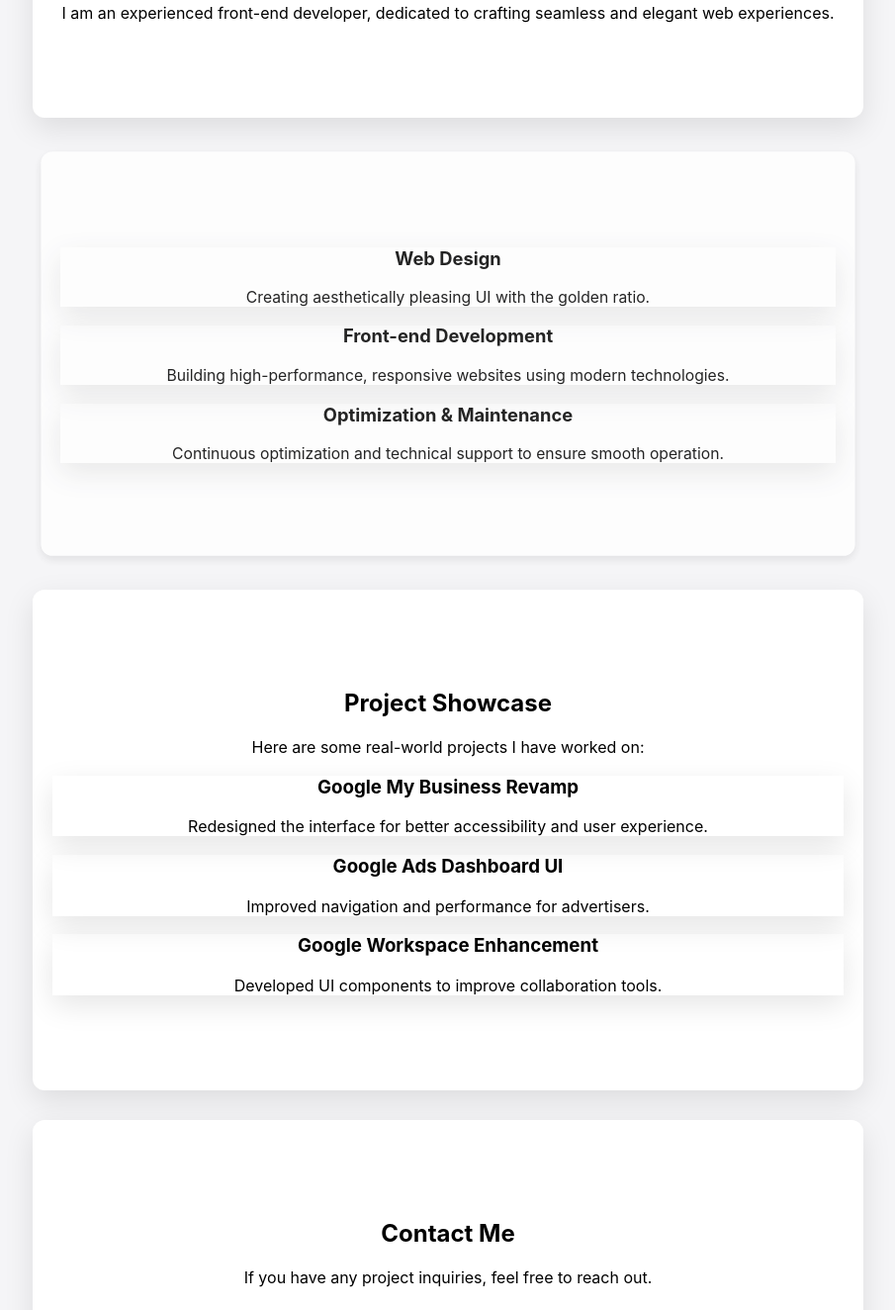
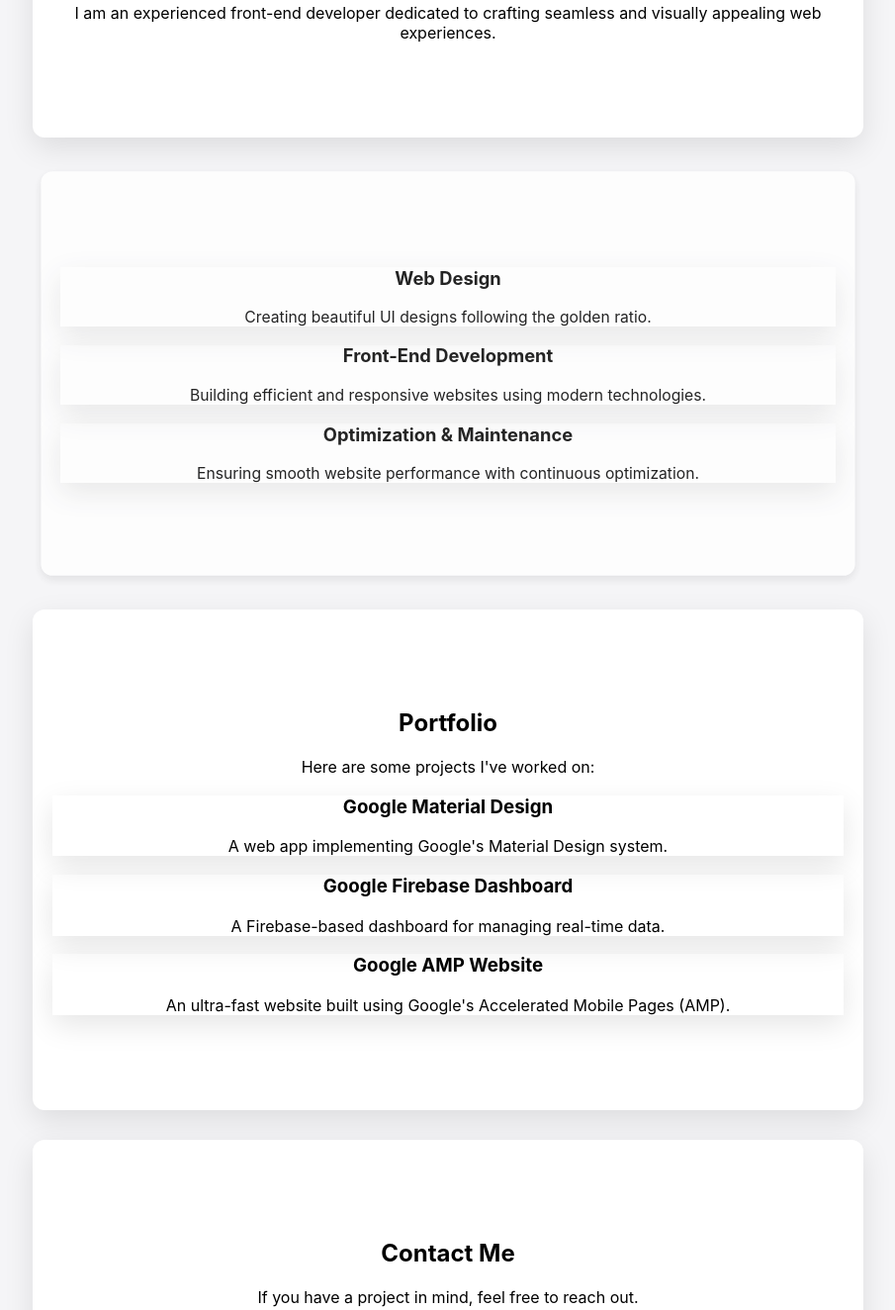
Before and after one commit to Dave616-arch/fiverr-site, a plain HTML site: page index.html in a window 1280 px wide. Shown: the part 384-1708 px from the top of the page at 99% size, without its empty margins (187-1092 px from the left). Drawn offline with Linux system fonts and the light colour scheme.

Commit message:
更新 index.html

```diff
--- a/index.html
+++ b/index.html
@@ -10,51 +10,50 @@
 
 <header>
     <h1>Welcome to My Portfolio</h1>
-    <p>Providing professional web design & development services</p>
+    <p>Providing professional web design and development services</p>
     <a href="#services" class="btn fade-button">View Services</a>
 </header>
 
 <section id="about" class="fade-section">
     <h2>About Me</h2>
-    <p>I am an experienced front-end developer, dedicated to crafting seamless and elegant web experiences.</p>
+    <p>I am an experienced front-end developer dedicated to crafting seamless and visually appealing web experiences.</p>
 </section>
 
 <section id="services">
     <div class="service fade-section">
         <h3>Web Design</h3>
-        <p>Creating aesthetically pleasing UI with the golden ratio.</p>
+        <p>Creating beautiful UI designs following the golden ratio.</p>
     </div>
     <div class="service fade-section">
-        <h3>Front-end Development</h3>
-        <p>Building high-performance, responsive websites using modern technologies.</p>
+        <h3>Front-End Development</h3>
+        <p>Building efficient and responsive websites using modern technologies.</p>
     </div>
     <div class="service fade-section">
         <h3>Optimization & Maintenance</h3>
-        <p>Continuous optimization and technical support to ensure smooth operation.</p>
+        <p>Ensuring smooth website performance with continuous optimization.</p>
     </div>
 </section>
 
 <section id="portfolio" class="fade-section">
-    <h2>Project Showcase</h2>
-    <p>Here are some real-world projects I have worked on:</p>
-
+    <h2>Portfolio</h2>
+    <p>Here are some projects I've worked on:</p>
     <div class="portfolio-item fade-section">
-        <h3>Google My Business Revamp</h3>
-        <p>Redesigned the interface for better accessibility and user experience.</p>
+        <h3>Google Material Design</h3>
+        <p>A web app implementing Google's Material Design system.</p>
     </div>
     <div class="portfolio-item fade-section">
-        <h3>Google Ads Dashboard UI</h3>
-        <p>Improved navigation and performance for advertisers.</p>
+        <h3>Google Firebase Dashboard</h3>
+        <p>A Firebase-based dashboard for managing real-time data.</p>
     </div>
     <div class="portfolio-item fade-section">
-        <h3>Google Workspace Enhancement</h3>
-        <p>Developed UI components to improve collaboration tools.</p>
+        <h3>Google AMP Website</h3>
+        <p>An ultra-fast website built using Google's Accelerated Mobile Pages (AMP).</p>
     </div>
 </section>
 
 <section id="contact" class="fade-section">
     <h2>Contact Me</h2>
-    <p>If you have any project inquiries, feel free to reach out.</p>
+    <p>If you have a project in mind, feel free to reach out.</p>
     <a href="mailto:example@example.com" class="btn fade-button">Send Email</a>
 </section>
 
```
